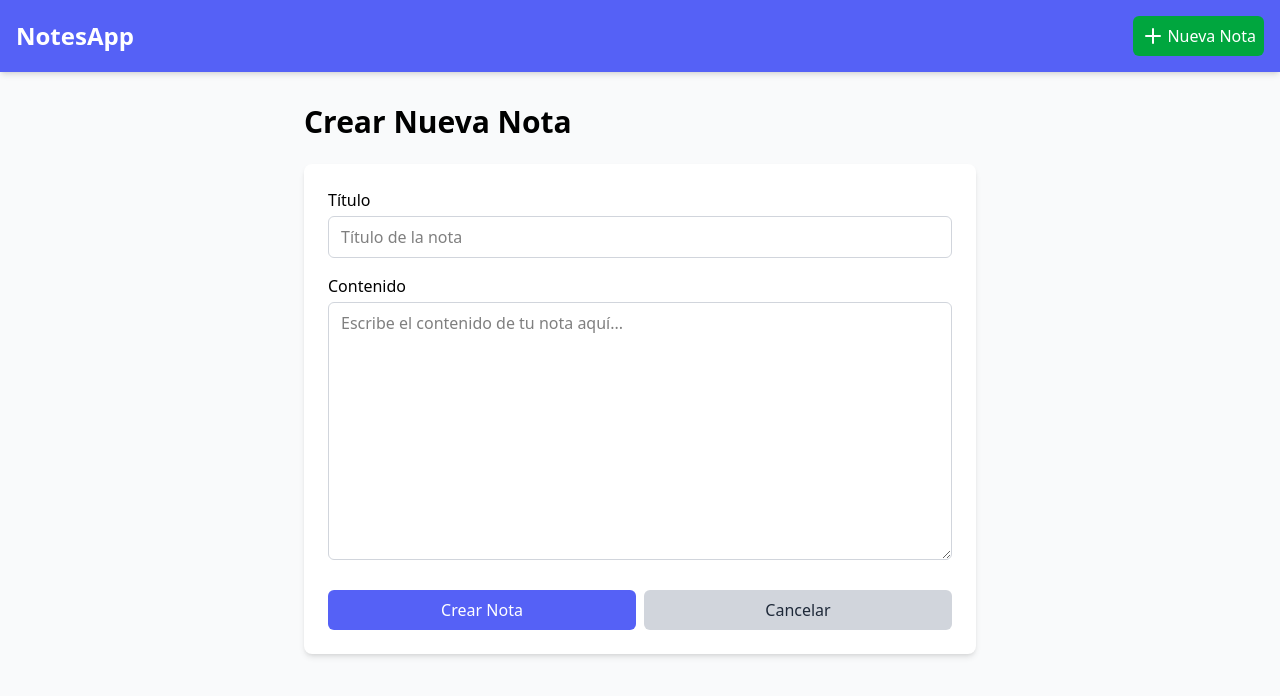
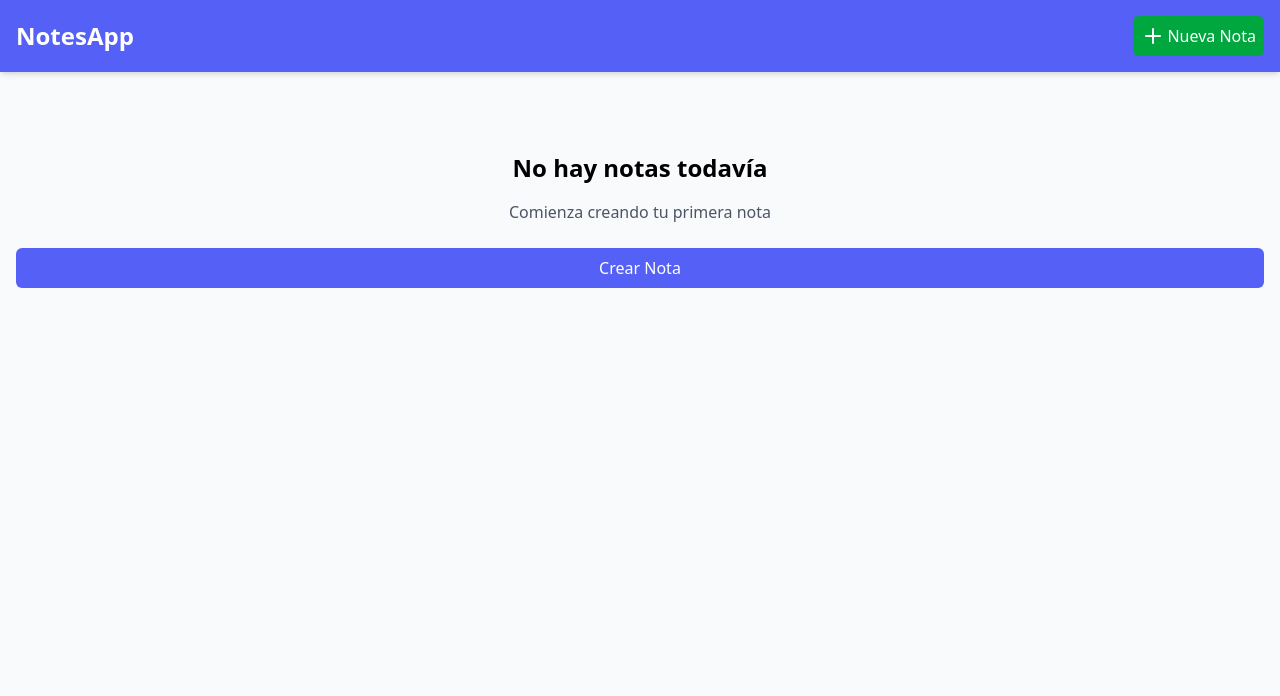
Before and after one commit to Guersom92/Notas, a React (Vite) app: page /notas/nueva in a window 1280 px wide. Shown: the top 696 px of the page. Built offline with nearby package versions, Linux system fonts and the light colour scheme.

Commit message:
Usando el HashRouter

```diff
--- a/src/App.tsx
+++ b/src/App.tsx
@@ -1,4 +1,4 @@
-import { BrowserRouter, Routes, Route } from "react-router-dom";
+import { HashRouter, Routes, Route } from "react-router-dom";
 import Layout from "./pages/Layout";
 import NotesList from "./pages/NotesList";
 import NoteDetail from "./pages/NoteDetail";
@@ -9,9 +9,9 @@ import { NotesProvider } from "./context/NotesContext";
 function App() {
   return (
     <NotesProvider>
-      <BrowserRouter>
+      <HashRouter>
         <Routes>
-          <Route path="/Notas" element={<Layout />}>
+          <Route path="/" element={<Layout />}>
             <Route index element={<NotesList />} />
             <Route path="nueva" element={<NoteForm />} />
             <Route path=":id" element={<NoteDetail />} />
@@ -19,7 +19,7 @@ function App() {
             <Route path="*" element={<NotFound />} />
           </Route>
         </Routes>
-      </BrowserRouter>
+      </HashRouter>
     </NotesProvider>
   );
 }
--- a/src/pages/Layout.tsx
+++ b/src/pages/Layout.tsx
@@ -6,7 +6,7 @@ const Layout = () => {
     <div className="min-h-screen flex flex-col">
       <header className="bg-[#5561f6] text-white shadow-md">
         <div className="container mx-auto px-4 py-4 flex justify-between items-center">
-          <Link to="/Notas" className="text-2xl font-bold">
+          <Link to="/" className="text-2xl font-bold">
             NotesApp
           </Link>
           <nav>
--- a/src/pages/NoteDetail.tsx
+++ b/src/pages/NoteDetail.tsx
@@ -19,7 +19,7 @@ const NoteDetail = () => {
         <p className="mb-6 text-gray-600">
           La nota que buscas no existe o ha sido eliminada
         </p>
-        <Link to="/Notas" className="btn btn-primary">
+        <Link to="/" className="btn btn-primary">
           Volver a la lista
         </Link>
       </div>
@@ -29,7 +29,7 @@ const NoteDetail = () => {
   const handleDelete = () => {
     if (window.confirm("¿Estás seguro de que quieres eliminar esta nota?")) {
       deleteNote(note.id);
-      navigate("/Notas");
+      navigate("/");
     }
   };
 
@@ -38,10 +38,7 @@ const NoteDetail = () => {
       <div className="flex justify-between items-center mb-6">
         <h1 className="text-3xl font-bold truncate">{note.title}</h1>
         <div className="flex gap-2">
-          <Link
-            to={`editar`}
-            className="btn btn-primary text-white "
-          >
+          <Link to={`editar`} className="btn btn-primary text-white ">
             Editar
           </Link>
           <button onClick={handleDelete} className="btn btn-danger">
@@ -61,7 +58,7 @@ const NoteDetail = () => {
 
       <div className="mt-8">
         <Link
-          to="/Notas"
+          to="/"
           className="btn bg-gray-300 hover:bg-gray-400 text-gray-800"
         >
           Volver a la lista
--- a/src/pages/NoteForm.tsx
+++ b/src/pages/NoteForm.tsx
@@ -29,7 +29,7 @@ const NoteForm = () => {
           content: note.content,
         });
       } else {
-        navigate("/Notas");
+        navigate("/");
       }
     }
   }, []);
@@ -68,7 +68,7 @@ const NoteForm = () => {
       addNote(formData);
     }
 
-    navigate("/Notas");
+    navigate("/");
   };
 
   const handleChange = (
@@ -131,7 +131,7 @@ const NoteForm = () => {
             {isEditMode ? "Actualizar" : "Crear"} Nota
           </button>
           <Link
-            to="/Notas"
+            to="/"
             className="btn bg-gray-300 hover:bg-gray-400 text-gray-800 flex-1 text-center"
           >
             Cancelar
```
